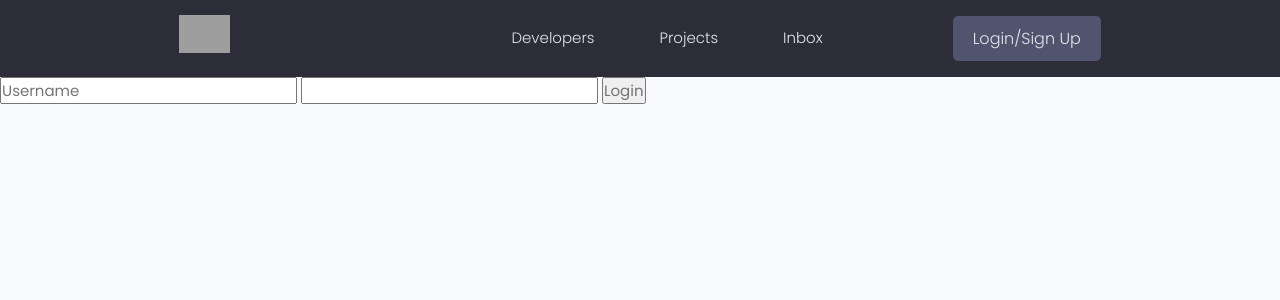
After one commit to levon-baghdasaryan/devsearch, a Django app: page /login/ in a window 1280 px wide. The commit adds this page. Shown: the top 300 px of the page. Run offline with Django 3.2, Linux system fonts and the light colour scheme; parts of the project's set-up code (start-up, migrations or seed data) failed here and were passed over; some libraries are stand-ins or nearby versions; grey boxes are pictures that could not be loaded.

Commit message:
user login created

```diff
--- a/templates/main.html
+++ b/templates/main.html
@@ -20,6 +20,8 @@
 <body>
     {% include 'navbar.html' %}
 
+    {% include 'messages.html' %}
+
     {% block content %}
 
     {% endblock content %}
--- /dev/null
+++ b/templates/messages.html
@@ -0,0 +1,7 @@
+{% if messages %}
+    <ul class="messages">
+        {% for message in messages %}
+            <li{% if message.tags %} class="{{ message.tags }}"{% endif %}>{{ message }}</li>
+        {% endfor %}
+    </ul>
+{% endif %}
--- a/templates/navbar.html
+++ b/templates/navbar.html
@@ -16,8 +16,13 @@
             <li class="header__menuItem"><a href="{% url 'users:index' %}">Developers</a></li>
             <li class="header__menuItem"><a href="{% url 'projects:index' %}">Projects</a></li>
             <li class="header__menuItem"><a href="inbox.html">Inbox</a></li>
-            <li class="header__menuItem"><a href="{% url 'projects:create' %}" class="btn btn--sub">Add Project</a></li>
-            <li class="header__menuItem"><a href="login.html" class="btn btn--sub">Login/Sign Up</a></li>
+            <li class="header__menuItem" style='color:cyan;'>{{ request.user.username|upper }}</li>
+            {% if request.user.is_authenticated %}
+                <li class="header__menuItem"><a href="{% url 'projects:create' %}" class="btn btn--sub">Add Project</a></li>
+                <li class="header__menuItem"><a href="{% url 'users:logout' %}" class="btn btn--sub">Logout</a></li>
+            {% else %}
+                <li class="header__menuItem"><a href="{% url 'users:login' %}" class="btn btn--sub">Login/Sign Up</a></li>
+            {% endif %}
         </ul>
         </nav>
     </div>
--- /dev/null
+++ b/users/templates/users/login-register.html
@@ -0,0 +1,10 @@
+{% extends 'main.html' %}
+
+{% block content %}
+    <form action="{% url 'users:login' %}" method='POST'>
+        {% csrf_token %}
+        <input type='text' name='username' placeholder='Username' />
+        <input type='password' name='password' password='Enter password' />
+        <input type='submit' value='Login' />
+    </form>
+{% endblock content %}
--- a/users/urls.py
+++ b/users/urls.py
@@ -4,6 +4,10 @@ from . import views
 
 app_name = 'users'
 urlpatterns = [
+    path('login/', views.loginUser, name='login'),
+    path('logout/', views.logoutUser, name='logout'),
+
+
     path('', views.index, name='index'),
     path('users/<str:id>/', views.show, name='show'),
 ]
--- a/users/views.py
+++ b/users/views.py
@@ -1,6 +1,39 @@
-from django.shortcuts import render
+from django.shortcuts import render, redirect
+from django.contrib.auth import login, logout, authenticate, get_user_model
+from django.contrib import messages
 
 from .models import Profile
+
+
+def loginUser(request):
+    if request.user.is_authenticated:
+        return redirect('users:index')
+
+    if request.method == 'POST':
+        username = request.POST['username']
+        password = request.POST['password']
+
+        try:
+            get_user_model().objects.get(username=username)
+        except:
+            messages.error(request, 'Username does not exist')
+            print('Username does not exist')
+
+        user = authenticate(request, username=username, password=password)
+
+        if user is not None:
+            login(request, user)
+            return redirect('users:index')
+        else:
+            messages.error(request, 'Username OR password is incorrect.')
+            print('Username OR password is incorrect.')
+
+    return render(request, 'users/login-register.html')
+
+def logoutUser(request):
+    logout(request)
+    messages.error(request, 'User logged out!')
+    return redirect('users:login')
 
 
 def index(request):
```
Also changed, not shown: projects/views.py (+7 -0 lines).
